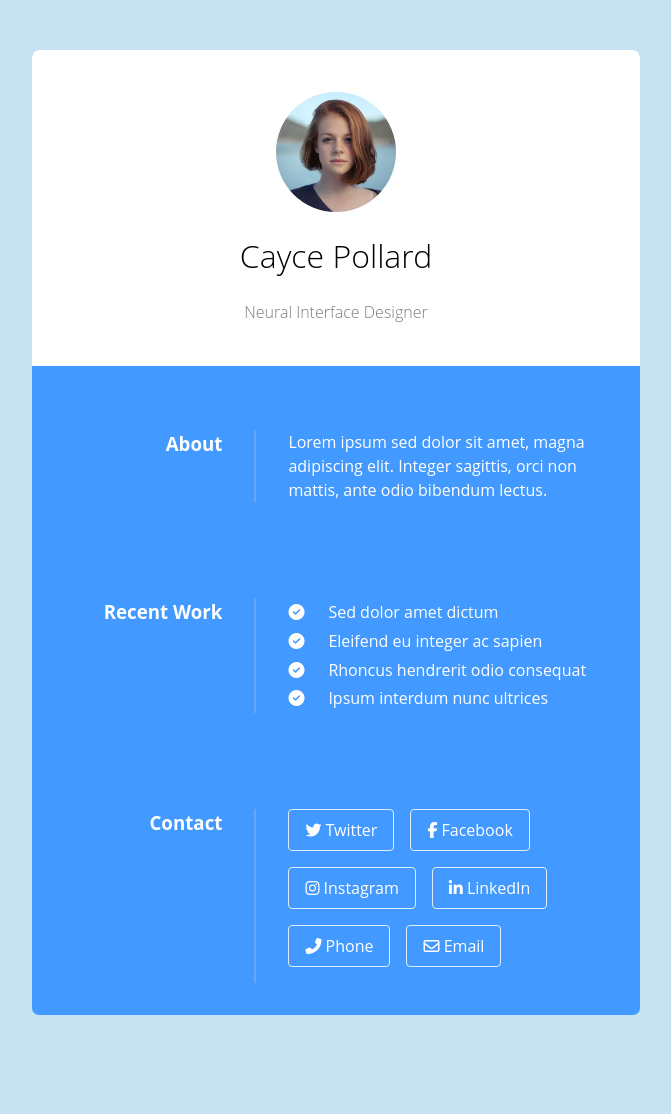
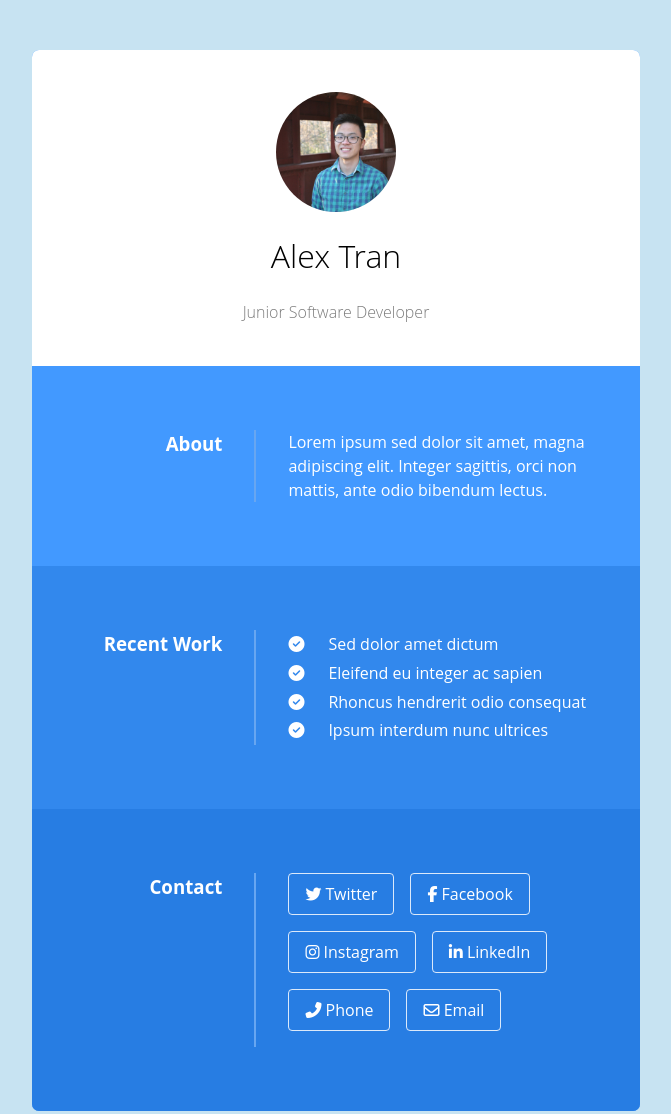
Before and after one commit to hatra21/Minimal-resume, a plain HTML site: page index.html in a window 1280 px wide. Shown: the whole page, without its empty margins (304-975 px from the left). Before the commit the page ends 1065 px from the top, so only its background shows below. Drawn offline with Linux system fonts and the light colour scheme.

Commit message:
section color updates
- added picture
- added different blue colors to each section
- made bottom border softer

```diff
--- a/index.html
+++ b/index.html
@@ -13,13 +13,13 @@
 
         <div class="hero">
             <div class="hero-img">
-                <img src="girl.jpg" alt="" class="profile-pic">
+                <img src="linkedin-profilePic.jpg" alt="" class="profile-pic">
             </div>
-            <h1 class="name">Cayce Pollard</h1>
-            <p class="title">Neural Interface Designer</p>
+            <h1 class="name">Alex Tran</h1>
+            <p class="title">Junior Software Developer</p>
         </div>
 
-        <div class="section">
+        <div class="section about-section">
             <h3 class="section-title">About</h3>
             <div class="body-text">
                 <p>Lorem ipsum sed dolor sit amet, magna adipiscing elit. Integer sagittis, orci non mattis, ante odio bibendum lectus.</p>
@@ -28,10 +28,8 @@
 
         </div>
 
-        <div class="section">
-
+        <div class="section work-section">
             <h3 class="section-title">Recent Work</h3>
-
             <div class="body-text">
                 <ul>
                     <li>Sed dolor amet dictum</li>
@@ -43,7 +41,7 @@
 
         </div>
 
-        <div class="section">
+        <div class="section contact-section">
             <h3 class="section-title">Contact</h3>
             <div class="body-text social-buttons">
                 <a href="#" class="btn"><i class="fab fa-twitter"></i> Twitter</a>
--- a/style.css
+++ b/style.css
@@ -75,13 +75,10 @@ h1 {
 .section {
     font-weight: 500;
     color:white;
-    margin: 2rem;
+    /* margin: 2rem; */
     display: grid;
     grid-template-columns: 35% 65%;
-    padding: 2rem 0;
-
-
-
+    padding: 4rem 2rem;
 }
 
 
@@ -90,6 +87,20 @@ h1 {
     display: flex;
     justify-content: flex-end;
     padding-right: 2rem;
+}
+
+.about-section {
+    background-color: #4299FF;
+}
+
+.work-section {
+    background-color: #3288ED;
+}
+
+.contact-section {
+    background-color: #277DE3;
+    border-bottom-left-radius: 7px;
+    border-bottom-right-radius: 7px;
 }
 
 
```
Also changed, not shown: linkedin-profilePic.jpg (added).
